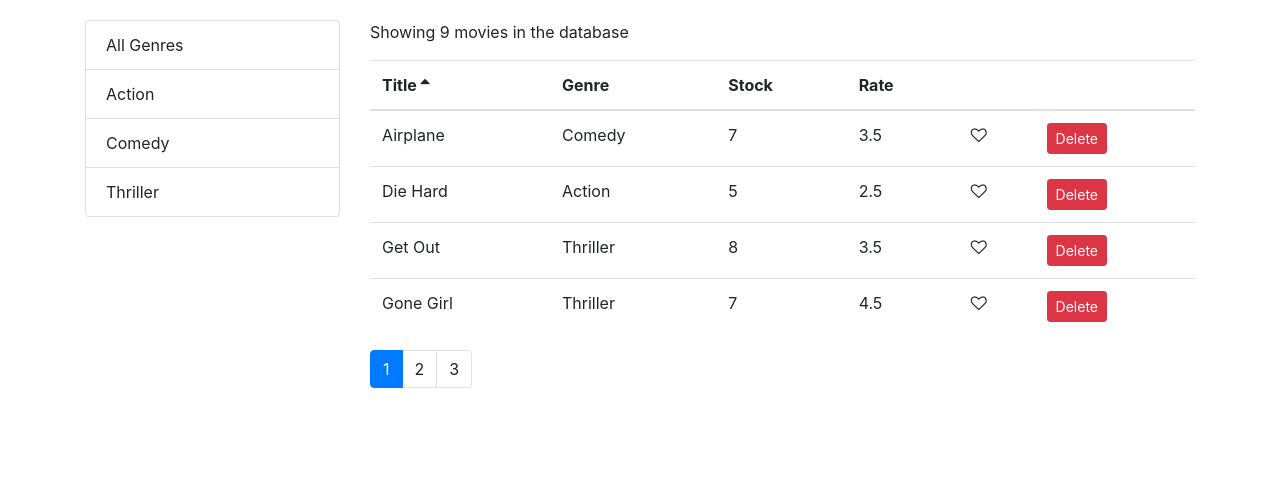
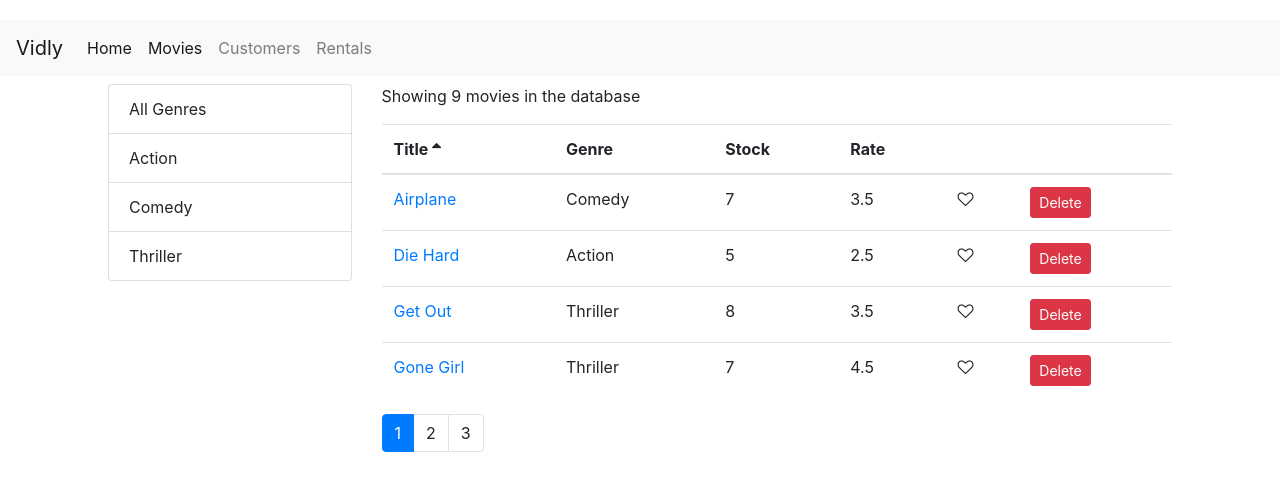
Before and after one commit to di0nys1s/movies, a React (Create React App) app: page /movies in a window 1280 px wide. Shown: the top 490 px of the page. Built offline with nearby package versions, Linux system fonts and the light colour scheme.

Commit message:
adding routing to list elements

```diff
--- a/package.json
+++ b/package.json
@@ -9,6 +9,7 @@
     "prop-types": "^15.6.2",
     "react": "^16.11.0",
     "react-dom": "^16.11.0",
+    "react-router-dom": "^4.3.1",
     "react-scripts": "3.2.0"
   },
   "scripts": {
--- a/src/App.js
+++ b/src/App.js
@@ -1,12 +1,29 @@
-import React from 'react';
-import './App.css';
-import Movies from './components/movies';
+import React from "react";
+import { Route, Redirect, Switch } from "react-router-dom";
+import Movies from "./components/movies";
+import MovieForm from "./components/movieForm";
+import Customers from "./components/customers";
+import Rentals from "./components/rentals";
+import Notfound from "./components/notFound";
+import NavBar from "./components/navBar";
+import "./App.css";
 
 function App() {
   return (
-    <main className="container">
-      <Movies />
-    </main>
+    <React.Fragment>
+      <NavBar />
+      <main className="container">
+        <Switch>
+          <Route path="/movies/:id" component={MovieForm} />
+          <Route path="/movies" component={Movies} />
+          <Route path="/customers" component={Customers} />
+          <Route path="/rentals" component={Rentals} />
+          <Route path="/not-found" component={Notfound} />
+          <Redirect from="/" exact to="movies" />
+          <Redirect to="not-found" />
+        </Switch>
+      </main>
+    </React.Fragment>
   );
 }
 
--- /dev/null
+++ b/src/components/customers.jsx
@@ -0,0 +1,7 @@
+import React from "react";
+
+const Customers = () => {
+  return <h1>Customers</h1>;
+};
+
+export default Customers;
--- /dev/null
+++ b/src/components/movieForm.jsx
@@ -0,0 +1,17 @@
+import React from "react";
+
+const MovieForm = ({ match, history }) => {
+  return (
+    <div>
+      <h1>Movie Form {match.params.id}</h1>
+      <button
+        className="btn btn-primary"
+        onClick={() => history.push("/movies")}
+      >
+        Save
+      </button>
+    </div>
+  );
+};
+
+export default MovieForm;
--- a/src/components/movies.jsx
+++ b/src/components/movies.jsx
@@ -87,7 +87,7 @@
 
     return (
       <React.Fragment>
-        <div className="row">
+        <div className="row m-2">
           <div className="col-3">
             <ListGroup
               items={this.state.genres}
--- a/src/components/moviesTable.jsx
+++ b/src/components/moviesTable.jsx
@@ -1,10 +1,16 @@
 import React, { Component } from "react";
 import Like from "./common/like";
 import Table from "./common/table";
+import { Link } from "react-router-dom";
 
 class MoviesTable extends Component {
   columns = [
-    { path: "title", label: "Title" },
+    {
+      path: "title",
+      label: "Title",
+      // adding link to each list element template literal
+      content: movie => <Link to={`/movies/${movie._id}`}>{movie.title}</Link>
+    },
     { path: "genre.name", label: "Genre" },
     { path: "numberInStock", label: "Stock" },
     { path: "dailyRentalRate", label: "Rate" },
--- /dev/null
+++ b/src/components/navBar.jsx
@@ -0,0 +1,49 @@
+import React from "react";
+import { NavLink, Link } from "react-router-dom";
+
+const NavBar = () => {
+  return (
+    <nav className="navbar navbar-expand-lg navbar-light bg-light">
+      <Link className="navbar-brand" to="/">
+        Vidly
+      </Link>
+      <button
+        className="navbar-toggler"
+        type="button"
+        data-toggle="collapse"
+        data-target="#navbarNav"
+        aria-controls="navbarNav"
+        aria-expanded="false"
+        aria-label="Toggle navigation"
+      >
+        <span className="navbar-toggler-icon"></span>
+      </button>
+      <div className="collapse navbar-collapse" id="navbarNav">
+        <ul className="navbar-nav">
+          <li className="nav-item active">
+            <NavLink className="nav-link" to="/">
+              Home
+            </NavLink>
+          </li>
+          <li className="nav-item">
+            <NavLink className="nav-link" to="/movies">
+              Movies
+            </NavLink>
+          </li>
+          <li className="nav-item">
+            <NavLink className="nav-link" to="/customers">
+              Customers
+            </NavLink>
+          </li>
+          <li className="nav-item">
+            <NavLink className="nav-link" to="/rentals">
+              Rentals
+            </NavLink>
+          </li>
+        </ul>
+      </div>
+    </nav>
+  );
+};
+
+export default NavBar;
--- /dev/null
+++ b/src/components/notFound.jsx
@@ -0,0 +1,7 @@
+import React from "react";
+
+const Notfound = () => {
+  return <h1>Not Found</h1>;
+};
+
+export default Notfound;
--- /dev/null
+++ b/src/components/rentals.jsx
@@ -0,0 +1,7 @@
+import React from "react";
+
+const Rentals = () => {
+  return <h1>Rentals</h1>;
+};
+
+export default Rentals;
--- a/src/index.js
+++ b/src/index.js
@@ -1,12 +1,18 @@
-import React from 'react';
-import ReactDOM from 'react-dom';
-import './index.css';
-import App from './App';
-import * as serviceWorker from './serviceWorker';
-import 'bootstrap/dist/css/bootstrap.css';
-import 'font-awesome/css/font-awesome.css';
+import React from "react";
+import ReactDOM from "react-dom";
+import {BrowserRouter} from "react-router-dom";
+import "./index.css";
+import App from "./App";
+import * as serviceWorker from "./serviceWorker";
+import "bootstrap/dist/css/bootstrap.css";
+import "font-awesome/css/font-awesome.css";
 
-ReactDOM.render(<App />, document.getElementById('root'));
+ReactDOM.render(
+  <BrowserRouter>
+    <App />
+  </BrowserRouter>,
+  document.getElementById("root")
+);
 
 // If you want your app to work offline and load faster, you can change
 // unregister() to register() below. Note this comes with some pitfalls.
```
Also changed, not shown: 1 other file (tests, documents, lock files or other folders).
